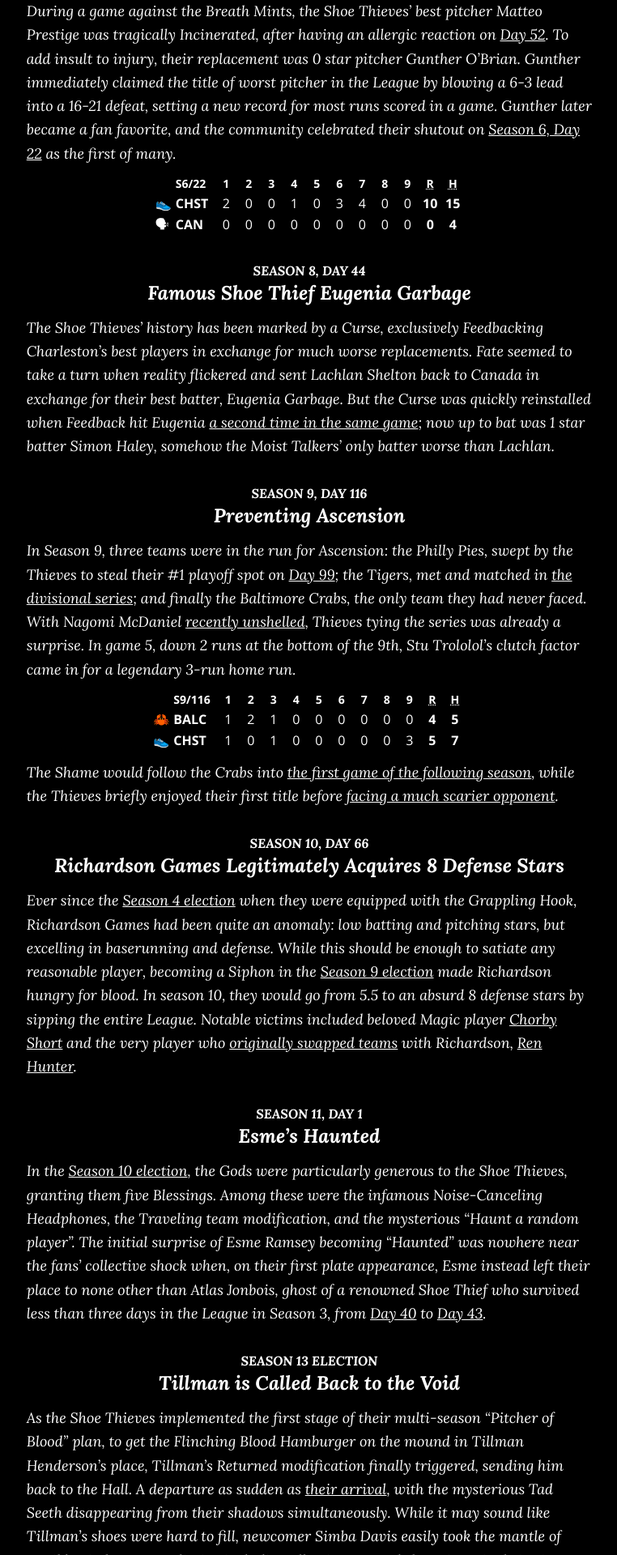
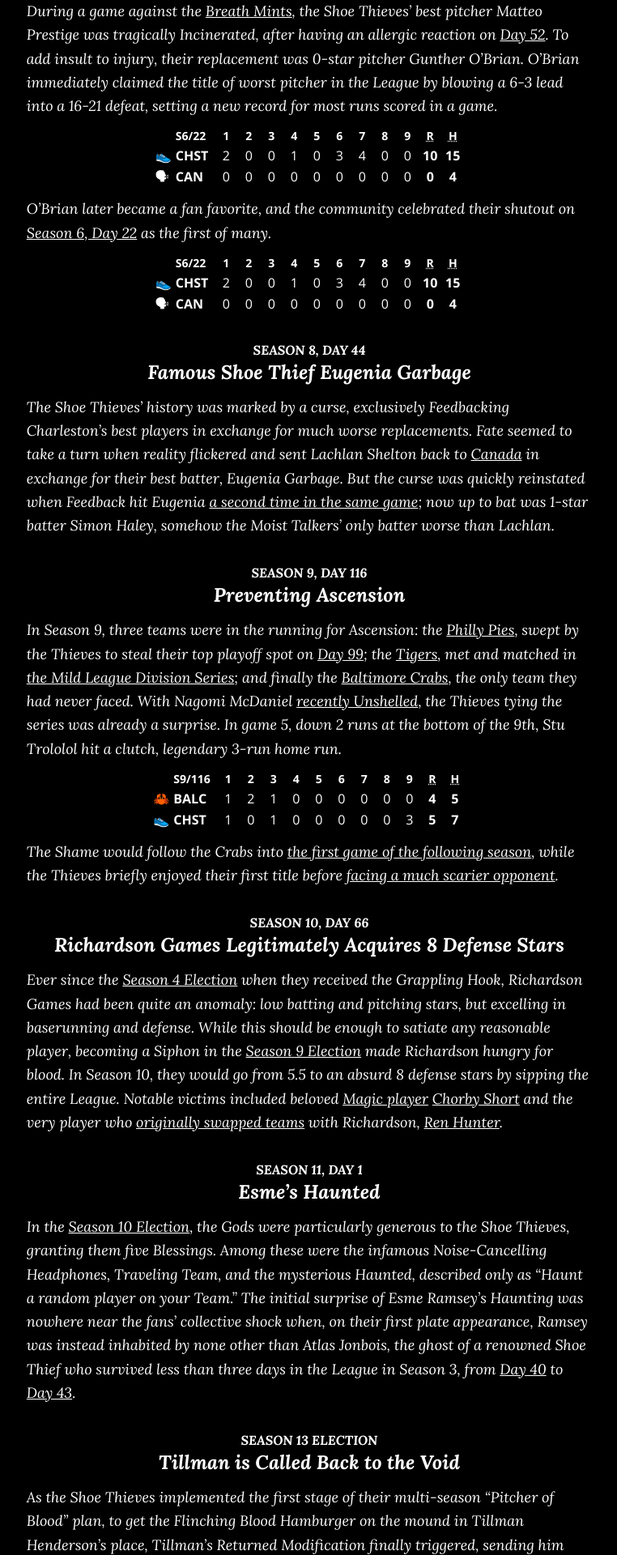
Before and after one commit to iliana/before, a Next.js app: page /_before/histories/shoe-thieves in a window 1280 px wide. Shown: the part 880-2800 px from the top of the page at 81% size, without its empty margins (258-1020 px from the left). Built offline with nearby package versions, Linux system fonts and the light colour scheme.

Commit message:
shoe thieves edits entered

```diff
--- a/pages/histories/shoe-thieves.jsx
+++ b/pages/histories/shoe-thieves.jsx
@@ -12,6 +12,7 @@ export async function getStaticProps() {
         "c76a00d6-3f28-484a-b0e0-7976b9bc6bfa",
         "118460c5-641a-470c-b784-d65bf75e6547",
         "b20b4167-a98d-4414-bbbc-c9022b9ad7f0",
+        "b20b4167-a98d-4414-bbbc-c9022b9ad7f0",
         "06566f8d-3d14-4956-b054-36dc981fd589",
       ]),
     },
@@ -23,16 +24,16 @@ export default function Page() {
     <History authors="grr">
       <Entry title="The Prestige" season={2} day={102}>
         <p>
-          Down 2-0 against the Dallas Steaks in the divisional round, ace pitcher Matteo Prestige initiated the reverse
+          Down 2-0 against the <Link href="steaks">Dallas Steaks</Link> in the Good League Division Series, ace pitcher Matteo Prestige initiated the reverse
           sweep with a 7-0 shutout.
         </p>
         <LineScore id="c76a00d6-3f28-484a-b0e0-7976b9bc6bfa" />
         <p>
-          In the Good League Championship series, the Flowers couldn’t score against Matteo on{" "}
+          In the Good League Championship Series, the <Link href="flowers">Flowers</Link> couldn’t score against Prestige on{" "}
           <Jump season={2} day={107}>
             Day 107
           </Jump>{" "}
-          either, letting the Shoe Thieves face the undefeated Philly Pies in the Internet Series.
+          either, letting the Shoe Thieves face the undefeated <Link href="pies">Philly Pies</Link> in the Internet Series.
         </p>
         <LineScore id="118460c5-641a-470c-b784-d65bf75e6547" />
         <p>
@@ -40,17 +41,21 @@ export default function Page() {
           <Jump season={2} day={108}>
             Day 108
           </Jump>
-          , the Shoe Thieves gave the Pies their first-ever playoff loss, before losing the series 1-3. Matteo was the
+          , the Shoe Thieves gave the Pies their first-ever playoff loss, before losing the series 1-3. Prestige was the
           only pitcher who did not get to play the champions, ending with a pristine 0.00 career postseason ERA.
         </p>
       </Entry>
       <Entry date="Season 3, Day 57" title="Gunther’s First Game" time="2020-08-06T04:07:10Z">
         <p>
-          During a game against the Breath Mints, the Shoe Thieves’ best pitcher Matteo Prestige was tragically
+          During a game against the <Link href="breath-mints">Breath Mints</Link>, the Shoe Thieves’ best pitcher Matteo Prestige was tragically
           Incinerated, after having an allergic reaction on <Jump time="2020-08-05T22:22:50Z">Day 52</Jump>. To add
-          insult to injury, their replacement was 0 star pitcher Gunther O’Brian. Gunther immediately claimed the title
+          insult to injury, their replacement was 0-star pitcher Gunther O’Brian. O’Brian immediately claimed the title
           of worst pitcher in the League by blowing a 6-3 lead into a 16-21 defeat, setting a new record for most runs
-          scored in a game. Gunther later became a fan favorite, and the community celebrated their shutout on{" "}
+          scored in a game.
+        </p>
+        <LineScore id="b20b4167-a98d-4414-bbbc-c9022b9ad7f0" />
+        <p>
+          O’Brian later became a fan favorite, and the community celebrated their shutout on{" "}
           <Jump season={6} day={22}>
             Season 6, Day 22
           </Jump>{" "}
@@ -60,28 +65,27 @@ export default function Page() {
       </Entry>
       <Entry date="Season 8, Day 44" title="Famous Shoe Thief Eugenia Garbage" time="2020-09-23T11:04:20Z">
         <p>
-          The Shoe Thieves’ history has been marked by a Curse, exclusively Feedbacking Charleston’s best players in
+          The Shoe Thieves’ history was marked by a curse, exclusively Feedbacking Charleston’s best players in
           exchange for much worse replacements. Fate seemed to take a turn when reality flickered and sent Lachlan
-          Shelton back to Canada in exchange for their best batter, Eugenia Garbage. But the Curse was quickly
-          reinstalled when Feedback hit Eugenia <Jump time="2020-09-23T11:19:21Z">a second time in the same game</Jump>;
-          now up to bat was 1 star batter Simon Haley, somehow the Moist Talkers’ only batter worse than Lachlan.
+          Shelton back to <Link href="moist-talkers">Canada</Link> in exchange for their best batter, Eugenia Garbage. But the curse was quickly
+          reinstated when Feedback hit Eugenia <Jump time="2020-09-23T11:19:21Z">a second time in the same game</Jump>;
+          now up to bat was 1-star batter Simon Haley, somehow the Moist Talkers’ only batter worse than Lachlan.
         </p>
       </Entry>
       <Entry date="Season 9, Day 116" title="Preventing Ascension" time="2020-10-11T02:22:50Z">
         <p>
-          In Season 9, three teams were in the run for Ascension: the Philly Pies, swept by the Thieves to steal their
-          #1 playoff spot on{" "}
+          In Season 9, three teams were in the running for Ascension: the <Link href="pies">Philly Pies</Link>, swept by the Thieves to steal their
+          top playoff spot on{" "}
           <Jump season={9} day={99}>
             Day 99
           </Jump>
-          ; the Tigers, met and matched in{" "}
+          ; the <Link href="tigers">Tigers</Link>, met and matched in{" "}
           <Jump season={9} day={106}>
-            the divisional series
+            the Mild League Division Series
           </Jump>
-          ; and finally the Baltimore Crabs, the only team they had never faced. With Nagomi McDaniel{" "}
-          <Jump time="2020-10-10T13:12:50Z">recently unshelled</Jump>, Thieves tying the series was already a surprise.
-          In game 5, down 2 runs at the bottom of the 9th, Stu Trololol’s clutch factor came in for a legendary 3-run
-          home run.
+          ; and finally the <Link href="crabs">Baltimore Crabs</Link>, the only team they had never faced. With Nagomi McDaniel{" "}
+          <Jump time="2020-10-10T13:12:50Z">recently Unshelled</Jump>, the Thieves tying the series was already a surprise.
+          In game 5, down 2 runs at the bottom of the 9th, Stu Trololol hit a clutch, legendary 3-run home run.
         </p>
         <LineScore id="06566f8d-3d14-4956-b054-36dc981fd589" />
         <p>
@@ -99,11 +103,11 @@ export default function Page() {
         time="2020-10-15T10:15:10Z"
       >
         <p>
-          Ever since the <Jump election={4}>Season 4 election</Jump> when they were equipped with the Grappling Hook,
+          Ever since the <Jump election={4}>Season 4 Election</Jump> when they received the Grappling Hook,
           Richardson Games had been quite an anomaly: low batting and pitching stars, but excelling in baserunning and
           defense. While this should be enough to satiate any reasonable player, becoming a Siphon in the{" "}
-          <Jump election={9}>Season 9 election</Jump> made Richardson hungry for blood. In season 10, they would go from
-          5.5 to an absurd 8 defense stars by sipping the entire League. Notable victims included beloved Magic player{" "}
+          <Jump election={9}>Season 9 Election</Jump> made Richardson hungry for blood. In Season 10, they would go from
+          5.5 to an absurd 8 defense stars by sipping the entire League. Notable victims included beloved <Link href="magic">Magic player</Link>{" "}
           <Jump time="2020-10-14T22:13:10Z">Chorby Short</Jump> and the very player who{" "}
           <Jump time="2020-08-28T12:27:30Z">originally swapped teams</Jump> with Richardson,{" "}
           <Jump time="2020-10-13T22:07:10Z">Ren Hunter</Jump>.
@@ -111,11 +115,9 @@ export default function Page() {
       </Entry>
       <Entry date="Season 11, Day 1" title="Esme’s Haunted" time="2020-10-19T16:05:50Z">
         <p>
-          In the <Jump election={10}>Season 10 election</Jump>, the Gods were particularly generous to the Shoe Thieves,
-          granting them five Blessings. Among these were the infamous Noise-Canceling Headphones, the Traveling team
-          modification, and the mysterious “Haunt a random player”. The initial surprise of Esme Ramsey becoming
-          “Haunted” was nowhere near the fans’ collective shock when, on their first plate appearance, Esme instead left
-          their place to none other than Atlas Jonbois, ghost of a renowned Shoe Thief who survived less than three days
+          In the <Jump election={10}>Season 10 Election</Jump>, the Gods were particularly generous to the Shoe Thieves,
+          granting them five Blessings. Among these were the infamous Noise-Cancelling Headphones, Traveling Team, and the mysterious Haunted, described only as “Haunt a random player on your Team.” The initial surprise of Esme Ramsey’s
+          Haunting was nowhere near the fans’ collective shock when, on their first plate appearance, Ramsey was instead inhabited by none other than Atlas Jonbois, the ghost of a renowned Shoe Thief who survived less than three days
           in the League in Season 3, from <Jump time="2020-08-05T10:19:15Z">Day 40</Jump> to{" "}
           <Jump time="2020-08-05T13:29:50Z">Day 43</Jump>.
         </p>
@@ -123,23 +125,23 @@ export default function Page() {
       <Entry title="Tillman is Called Back to the Void" election={13}>
         <p>
           As the Shoe Thieves implemented the first stage of their multi-season “Pitcher of Blood” plan, to get the
-          Flinching Blood Hamburger on the mound in Tillman Henderson’s place, Tillman’s Returned modification finally
-          triggered, sending him back to the Hall. A departure as sudden as{" "}
+          Flinching Blood Hamburger on the mound in Tillman Henderson’s place, Tillman’s Returned Modification finally
+          triggered, sending him back to the Hall. This departure was as sudden as{" "}
           <Jump redirect="/leaderboard" time="2020-10-16T20:04:19Z">
             their arrival
           </Jump>
-          , with the mysterious Tad Seeth disappearing from their shadows simultaneously. While it may sound like
+          , with the mysterious Tad Seeth disappearing from the shadows simultaneously. While it may sound like
           Tillman’s shoes were hard to fill, newcomer Simba Davis easily took the mantle of terrible pitcher to new
-          limits, including <Jump time="2021-03-16T03:09:20Z">allowing 2 grand slams in a single inning</Jump>.
+          limits, including allowing 2 <Jump time="2021-03-16T03:09:20Z">grand</Jump> <Jump time="2021-03-16T03:11:44Z">slams</Jump> in a single inning.
         </p>
       </Entry>
       <Entry title="The Sneakers Alliance" election={14}>
         <p>
-          <Jump time="2021-03-16T12:01:20Z">Sebastian Woodman’s incineration</Jump> hit hard, especially for their
+          <Jump time="2021-03-16T12:01:20Z">Sebastian Woodman’s Incineration</Jump> hit hard, especially for their
           replacement Bennet Bluesky, a mediocre batter but a great pitcher, born in the wrong position. With the help
-          of partners in crime the Houston Spies, Shoe Thieves fans pulled a state of the art mutually beneficial
+          of partners in crime the <Link href="spies">Houston Spies</Link>, Shoe Thieves fans pulled a state-of-the-art mutually beneficial
           Exchange with notoriously bad pitcher Jordan Hildebert, finally taking a bat. Combined with a Blood
-          Hamburger-Simba Davis Foreshadow and Herring Winfield Infusion, the Thieves managed to pull off a powerful set
+          Hamburger&ndash;Simba Davis Foreshadow and Herring Winfield Infusion, the Thieves managed to pull off a powerful set
           of Wills, only impaired by the comical amount of Roamers who would keep joining the team.
         </p>
       </Entry>
@@ -149,18 +151,18 @@ export default function Page() {
           <Jump team="eb67ae5e-c4bf-46ca-bbbc-425cd34182ff" election={14}>
             Revoked
           </Jump>{" "}
-          from “sister team” Canada Moist Talkers, Bright Zimmerman was the latest dent in the Thieves’ rotation, as
+          from “sister team” <Link href="moist-talkers">Canada Moist Talkers</Link>, Bright Zimmerman was the latest dent in the Thieves’ rotation, as
           they had just Foreshadowed Simba Davis. When Fax Machines were installed, the community was ecstatic to
           finally see this problem resolve itself. Zimmerman became the Shoe Thieves’ first Faxed pitcher, with nothing
-          less than a grand slam. This event was celebrated with Moist Talkers and Pies fans, other teams who suffered
-          from Bright’s unique pitching style.
+          less than a grand slam. This event was celebrated with Moist Talkers and <Link href="pies">Pies</Link> fans, other teams who suffered
+          from Zimmerman's’s unique pitching style.
         </p>
       </Entry>
       <Entry date="Season 18, Day 53" title="The Games Swap" time="2021-05-12T21:03:15Z">
         <p>
-          For about 13 seasons, the Shoe Thieves fans joked that they never heard of Reverb. The weather seemed harmless
+          For about 13 seasons, Shoe Thieves fans joked that they never heard of Reverb. The weather seemed harmless
           when it hit and shuffled their rotation at <Jump time="2021-04-23T12:09:10Z">the end of Season 17</Jump>.
-          Thieves were not ready for what the sim had in store: Swapping a great pitcher with terrible batting stats for
+          Thieves were not ready for what the sim had in store: swapping a great pitcher with terrible batting stats for
           a great batter incapable of pitching. For their history in and out of the game, Cornelius Games and Richardson
           Games may have been the funniest Reverb targets possible. This event is likely what led to a seemingly endless
           series of Shadow Faxes in Charleston.
@@ -169,11 +171,11 @@ export default function Page() {
       <Entry title="A Blood and Bon Voyage!" election={18}>
         <p>
           Name an unfortunate Blaseball event, and it likely happened to the Shoe Thieves in the Expansion Era. With
-          players looking so volatile, the community had their eyes on permanent team modifications. Having hosted more
+          players looking so volatile, the community had their eyes on permanent team Modifications. Having hosted more
           Roamers than any other team, Bon Voyage! seemed an easy choice. A Blood was more of a desperate attempt at
           finally getting a blood type after missing all the previous ones. Not only did the Thieves get both, both
-          turned out to be incredibly fitting. Stew Briggs immediately Roamed away, triggering 4 parties, and A Blood’s
-          effect tied perfectly with the team’s historical themes of Blood Thieves and their major arcana, the Wheel of
+          turned out to be incredibly fitting. Stew Briggs immediately Roamed away, triggering four parties, and <Jump redirect="/team/bfd38797-8404-4b38-8b82-341da28b1f83" time="2021-05-17T15:02:47Z">A Blood’s
+          effect</Jump> tied perfectly with the team’s historical themes of Blood Thieves and their major arcana, the Wheel of
           Fortune.
         </p>
       </Entry>
@@ -183,13 +185,13 @@ export default function Page() {
           <Jump team="7966eb04-efcc-499b-8f03-d13916330531" time="2021-06-16T05:12:47Z">
             Season 20, Day 38
           </Jump>
-          , Jesús Koch placed the Fifth Base in the Oven. For almost a season, it sat there, forcing the Philly Pies to
-          play five base Blaseball for every home game. Richardson Games was the first player to try picking it up by
-          stealing fifth, becoming Super Roamin’ in the process, to the horror of Thieves fans who had{" "}
+          , Jesús Koch placed the Fifth Base in the Oven. For almost a season, it sat there, forcing the <Link href="pies">Philly Pies</Link> to
+          play five-base Blaseball every home game. Richardson Games was the first player to try picking it up by
+          stealing to the Fifth Base, becoming Super Roamin’ in the process, to the horror of Thieves fans who had{" "}
           <Jump election={20}>just recently</Jump> put them back in the lineup. Immediately after faxing Beans McBlase
           with a 10th run, Richardson simply put the base back in the very same game, happy to have dropped the
           impairing Coasting Jersey. Not fast enough to avoid panic votes moving Games to the bottom of the lineup in{" "}
-          <Jump election={21}>that season’s election</Jump>, though.
+          <Jump election={21}>that season’s Election</Jump>, though.
         </p>
       </Entry>
       <Entry date="Season 23, Day 90" title="Gunther’s Death" time="2021-07-23T10:04:50Z">
@@ -198,8 +200,8 @@ export default function Page() {
           Gunther O’Brian for batter Richardson Games, who the sim really wanted to see on the mound. On{" "}
           <Jump time="2021-07-23T08:03:40Z">Day 88</Jump>, Debted player Silvaire Roadhouse made Gunther Unstable.
           Finally, on Day 90, Jazz weather turned into Solar Eclipse. It took this series of unlikely events for the fan
-          favorite to be incinerated, replaced by the strangely consistent Orion Ultrabass. Fan love for Gunther
-          throughout the community led them to be named an MVP posthumously, joining the{" "}
+          favorite to be Incinerated, replaced by the strangely-consistent Orion Ultrabass. Fan love for Gunther
+          throughout the community led them to be <Jump time="2021-07-02T21:04:08Z">named an MVP posthumously</Jump>, joining the{" "}
           <Jump time="2021-07-25T01:58:06Z">Semi-Centennial</Jump> to later be{" "}
           <Jump redirect="/team/b72f3061-f573-40d7-832a-5ad475bd7909" time="2021-07-25T03:55:55Z">
             redrafted into the League
@@ -213,8 +215,8 @@ export default function Page() {
           In <Jump time="2021-07-22T15:55:00Z">Season 23</Jump>, the Gift Shop’s main surprise was a new item called
           Steel Chair, which, in Charleston, was given to Richardson Games. The Choux’s Light Switch prevented the Shoe
           Thieves from needing protection against Consumers. It was in the playoffs that Richardson would finally show
-          off their moves, by defending the Seattle Garages from repeated Consumer attacks attracted by Tot Clark’s
-          Chorby’s Soul. The Charitable Steel Chair broke during the{" "}
+          off their moves, by defending the <Link href="garages">Seattle Garages</Link> from repeated Consumer attacks attracted by Tot Clark’s
+          <Jump redirect="/item/04749f19-e782-40e2-9077-e79baa6236f6" season={23} day={103}>Chorby’s Soul</Jump>. The Charitable Steel Chair broke during the{" "}
           <Jump time="2021-07-24T03:17:15Z">final game of the series</Jump>, letting the Garages continue unharmed into
           the postseason.
         </p>
@@ -227,7 +229,7 @@ export default function Page() {
       >
         <p>
           During the <Jump election={23}>Season 23 Election</Jump>, the Shoe Thieves fans made a clear choice by voting
-          for Containment rather than Roamless: If this was the final season, they’d go out in style. “Party till we
+          for Containment rather than Roamless: if this was the final season, they’d go out in style. “Party till we
           die” became the unofficial fan chant for the season, and reached its apex when Parker MacMillan finally Roamed
           to the team on{" "}
           <Jump redirect="/team/bfd38797-8404-4b38-8b82-341da28b1f83" time="2021-07-29T07:34:30Z">
@@ -237,7 +239,7 @@ export default function Page() {
           <Jump team="b72f3061-f573-40d7-832a-5ad475bd7909" time="2021-07-29T08:17:39Z">
             Enhanced Party Time was nullified
           </Jump>
-          . When Parker Roamed away on Day 72, leaving the team Unstable and triggering the Good Riddance modification,
+          . When <Jump redirect="/player/38a1e7ce-64ed-433d-b29c-becc4720caa1" time="2021-07-29T16:40:00Z">Parker Roamed away</Jump> on Day 72, leaving the team Unstable and triggering the Good Riddance Modification,
           the Shoe Thieves were the only team able to Party. With Castillo Turner Roaming in at the same time, fans knew
           the party wouldn’t end there.
         </p>
```
